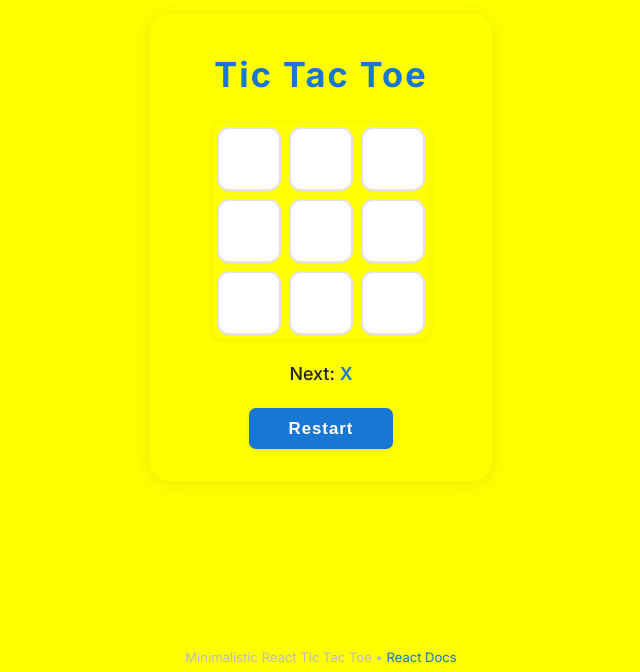
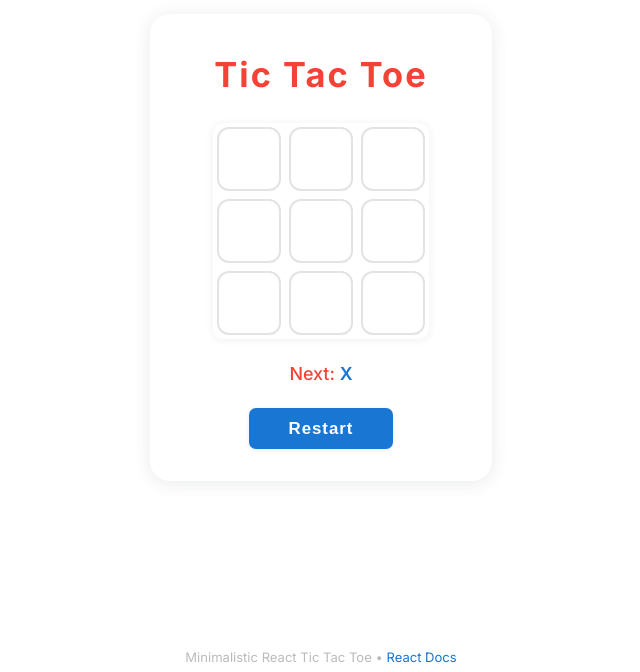
Before and after one commit to Workflow-Manager-admin/web-based-tic-tac-toe-40808-40817, a React (Create React App) app in the folder tic_tac_toe_frontend/: page / in a window 1280 px wide. Shown: the part 128-800 px from the top of the page, without its empty margins (319-959 px from the left). Built offline with nearby package versions, Linux system fonts and the light colour scheme; the HTML template or start-up script is replaced by a standard one.

Commit message:
CheckPoint - cg730bf766

```diff
--- a/tic_tac_toe_frontend/src/App.css
+++ b/tic_tac_toe_frontend/src/App.css
@@ -3,18 +3,19 @@
   --primary: #1976d2;
   --secondary: #e3e3e3;
   --accent: #f44336;
-  --bg: #ffff00; /* Updated to yellow for application's background */
-  --text: #222;
+  --bg: #ffffff; /* App background set to white */
+  --text: #f44336; /* Default/global text color is red (accent) */
   --board-border: #e3e3e3;
 }
 
-/* Set the application's background to yellow, remain light & minimalistic */
+/* Set the application's background to white and all text to red (accent), minimalistic style */
 body, html {
   background: var(--bg) !important;
   color: var(--text);
   height: 100%;
   margin: 0;
   font-family: 'Inter', 'Helvetica Neue', Arial, sans-serif;
+  box-sizing: border-box;
 }
 
 .ttt-outer {
@@ -43,7 +44,7 @@ body, html {
   font-weight: 800;
   margin: 0 0 1.75rem 0;
   letter-spacing: 2px;
-  color: var(--primary);
+  color: var(--text);
 }
 
 .ttt-board {
@@ -103,13 +104,13 @@ body, html {
 }
 
 .ttt-winner {
-  color: var(--accent);
+  color: var(--accent); /* keeps winner red */
   font-weight: 700;
   letter-spacing: 1px;
 }
 
 .ttt-draw {
-  color: var(--primary);
+  color: var(--primary); /* "draw" will appear blue for distinction, all other text is red */
   font-weight: 600;
   letter-spacing: 1px;
 }
@@ -135,7 +136,7 @@ body, html {
 
 .ttt-footer {
   margin: 1.5rem 0 0.4rem 0;
-  color: #aaa;
+  color: var(--text);
   font-size: 0.98rem;
   text-align: center;
 }
```
Also changed, not shown: 2 other files (tests, documents, lock files or other folders).
